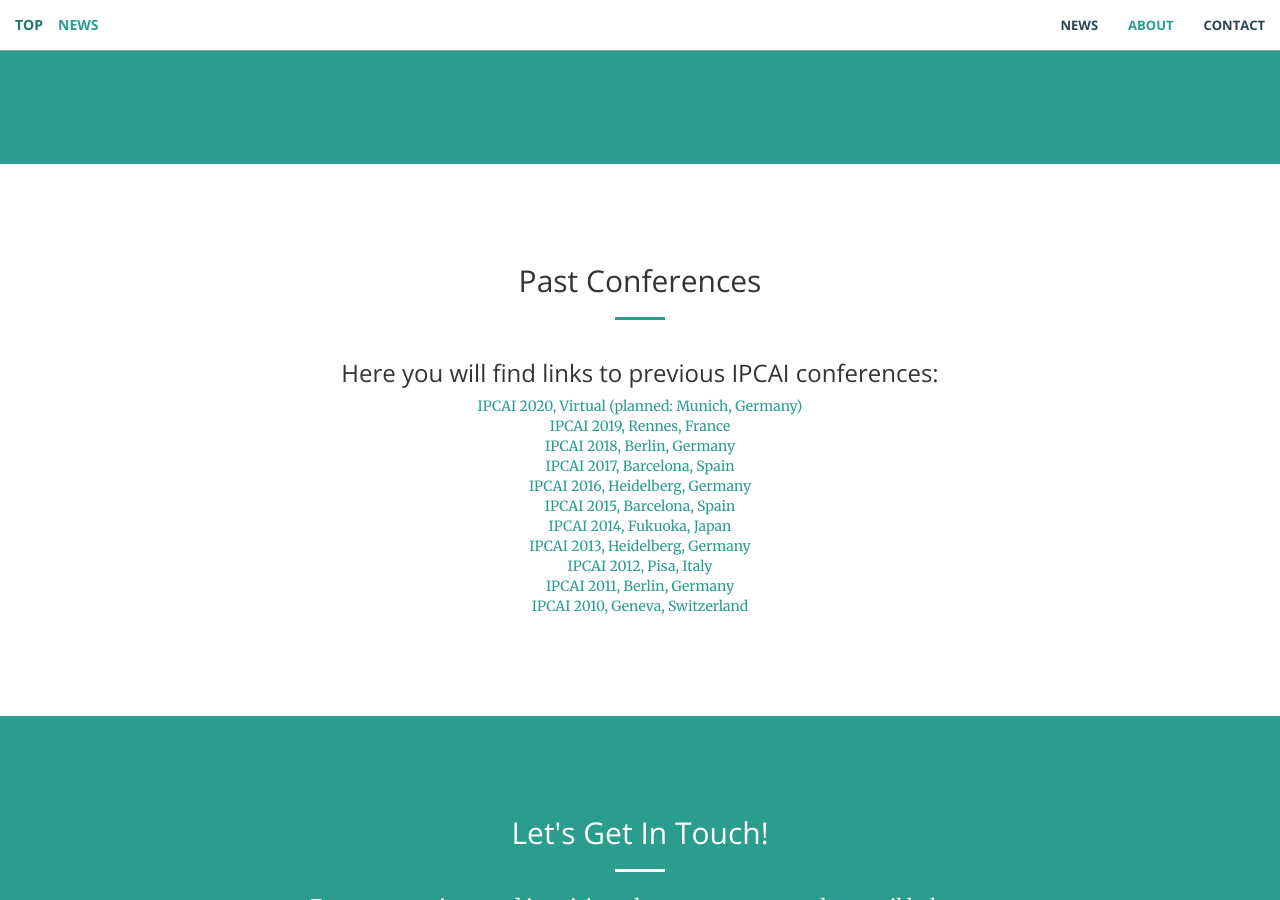
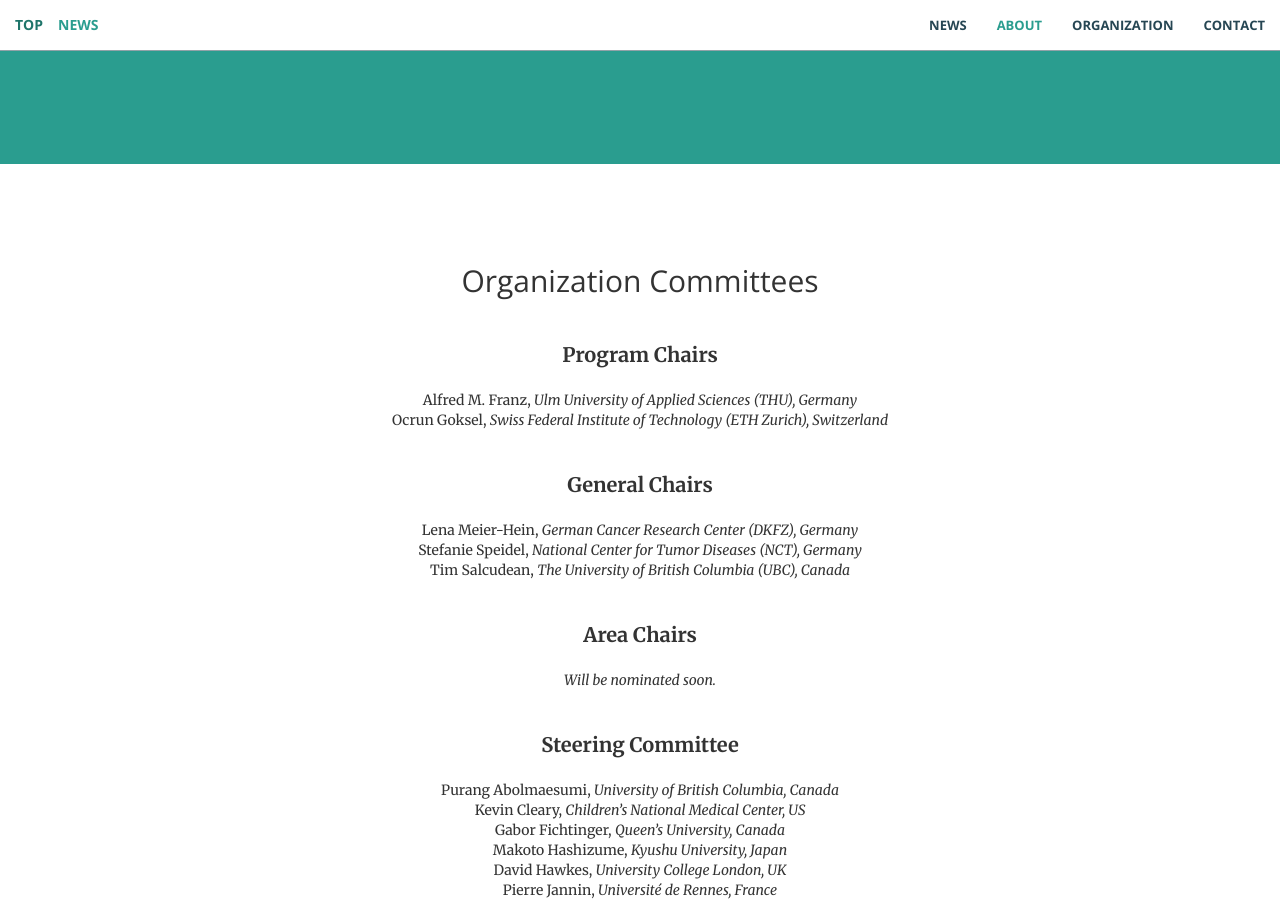
Before and after one commit to ipcai2021/ipcai2021.github.io, a Jekyll site: the page built from index.html, in a window 1280 px wide and 900 px high, scrolled down 1624 px. Built offline with Jekyll 4.4.1, drawn with Linux system fonts in a browser that asks for light colours; some of the changed text lies outside the part shown.

Commit message:
Updated information for IPCAI 2021, adapted formatting of the page

```diff
--- a/_includes/committees.html
+++ b/_includes/committees.html
@@ -1,155 +1,45 @@
-<section class="bg-primary" id="committees">
+<section id="committees">
         <div class="container">
             <div class="row">
                 <div class="col-lg-12 text-center">
                     <h2 class="section-heading">Organization Committees</h2>
                     <hr class="light">
+					<p><strong>Program Chairs</strong></p>
+					Alfred M. Franz, <em>Ulm University of Applied Sciences (THU), Germany</em></br>
+					Ocrun Goksel, <em>Swiss Federal Institute of Technology (ETH Zurich), Switzerland </em></br>
+					</br></br>
+					<p><strong>General Chairs</strong></p>
+
+					Lena Meier-Hein, <em>German Cancer Research Center (DKFZ), Germany</em></li></br>
+					Stefanie Speidel, <em>National Center for Tumor Diseases (NCT), Germany</em></li></br>
+					Tim Salcudean, <em>The University of British Columbia (UBC), Canada</em></li></br>
+					</br></br>
+
+					<p><strong>Area Chairs</strong></p>
+
+					<em>Will be nominated soon.</em></br>
+					</br></br>
+
+					<p><strong>Steering Committee</strong></p>
+					Purang Abolmaesumi, <em>University of British Columbia, Canada</em></br>
+					Kevin Cleary, <em>Children&#8217;s National Medical Center, US</em></br>
+					Gabor Fichtinger, <em>Queen’s University, Canada</em></br>
+					Makoto Hashizume, <em>Kyushu University, Japan</em></br>
+					David Hawkes, <em>University College London, UK</em></br>
+					Pierre Jannin, <em>Université de Rennes, France</em></br>
+					Leo Joskowicz, <em>The Hebrew University of Jerusalem, Israel</em></br>
+					Ron Kikinis, <em>Brigham and Women&#8217;s Hospital, US</em></br>
+					Heinz Lemke, <em>Technical University of Berlin &amp; IFCARS</em></br>
+					Parvin Mousavi, <em>Queen’s University, Canada</em></br>
+					Kensaku Mori, <em>Nagoya University, Japan</em></br>
+					Nassir Navab, <em>Technical University of Munich, Germany &amp; Johns Hopkins University, US</em></br>
+					Terry Peters, <em>Western University, Canada</em></br>
+					Ichiro Sakuma, <em>The University of Tokyo, Japan</em></br>
+					Danail Stoyanov, <em>University College London, UK</em>
+					Russell Taylor, <em>Johns Hopkins University, US</em></br>
+					</br></br>
                 </div>
             </div>
         </div>
 
-
-    <div class="container">
-            <div class="row">
-            <div class="col-lg-12">
-            <h3>
-                    <b>Program Chairs</b>: Ocrun Goksel, Alfred Franz<br><br>
-
-                    <b>General Chairs</b>: Lena Meier-Hein, Stefanie Speidel, Tim Salcudean<br><br>
-
-					<!--
-                    <b>Program Board</b>: David Hawkes, Nassir Navab, Tim Salcudean, Russell Taylor<br><br>
-					-->
-
-					<!--
-                    <b>Steering Committee</b>: Purang Abolmaesumi, Kevin Cleary, Gabor Fichtinger, Makoto Hashizume, David Hawkes, Pierre Jannin, Leo Joskowicz, Ron Kikinis, Heinz Lemke, Kensaku Mori, Nassir Navab, Terry Peters, Ichiro Sakuma, Tim Salcudean, Dan Stoyanov, Gábor Székely, Russell Taylor, Guang-Zhong Yang<br><br>
-					-->
-
-					<!--
-                    <b>Area Chairs</b>: Adrien Bartoli, Alfred Franz, Amber Simpson, Amir Tahmasebi, Andrew Wiles, Caroline Essert, Chee-Kong Chui, Ilker Hacihaliloglu, Ingerid Reinertsen, Junchen Wang, Ka-Wai Kwok, Mahdi Azizian, Matthieu Chabanas, Menglong Ye, Nicola Rieke, Nicolas Padoy, Sandrine Voros, Siyang Zuo, Stamatia Giannarou, Toby Collins.
-					-->
-
-                    <!--
-                    <table style="width:100%">
-                        <tr>
-                            <td>Adrien</td>
-                            <td>Bartoli</td>
-                            <td>Université Clermont Auvergne</td>
-                            <td>France</td>
-                        </tr>
-                        <tr>
-                            <td>Alfred</td>
-                            <td>Franz</td>
-                            <td>Hochschule Ulm</td>
-                            <td>Germany</td>
-                        </tr>
-                        <tr>
-                            <td>Amber</td>
-                            <td>Simpson</td>
-                            <td>Memorial Sloan Kettering Cancer Center</td>
-                            <td>USA</td>
-                        </tr>
-                        <tr>
-                            <td>Amir</td>
-                            <td>Tahmasebi</td>
-                            <td>Phillips Research</td>
-                            <td>USA</td>
-                        </tr>
-                        <tr>
-                            <td>Andrew</td>
-                            <td>Wiles</td>
-                            <td>Northern Digitial Inc.</td>
-                            <td>Canada</td>
-                        </tr>
-                        <tr>
-                            <td>Caroline</td>
-                            <td>Essert</td>
-                            <td>Université de Strasbourg / ICUBE</td>
-                            <td>France</td>
-                        </tr>
-                        <tr>
-                            <td>Chee-Kong</td>
-                            <td>Chui</td>
-                            <td>National University of Singapore</td>
-                            <td>Singapore</td>
-                        </tr>
-                        <tr>
-                            <td>Ingerid</td>
-                            <td>Reinertsen</td>
-                            <td>SINTEF</td>
-                            <td>Norway</td>
-                        </tr>
-                        <tr>
-                            <td>Junchen</td>
-                            <td>Wang</td>
-                            <td>Beihang University</td>
-                            <td>China</td>
-                        </tr>
-                        <tr>
-                            <td>Ka-Wai</td>
-                            <td>Kwok</td>
-                            <td>University of Hong Kong</td>
-                            <td>Hong Kong, China</td>
-                        </tr>
-                        <tr>
-                            <td>Mahdi</td>
-                            <td>Azizian</td>
-                            <td>Intuitive Surgical</td>
-                            <td>USA</td>
-                        </tr>
-                        <tr>
-                            <td>Matthieu</td>
-                            <td>Chabanas</td>
-                            <td>University of Grenoble Alpes/Grenoble INP Institute of Technology</td>
-                            <td>France</td>
-                        </tr>
-                        <tr>
-                            <td>Menglong</td>
-                            <td>Ye</td>
-                            <td>Auris Health, Inc.</td>
-                            <td>USA</td>
-                        </tr>
-                        <tr>
-                            <td>Nicola</td>
-                            <td>Rieke</td>
-                            <td>NVIDIA</td>
-                            <td>USA</td>
-                        </tr>
-                        <tr>
-                            <td>Nicolas</td>
-                            <td>Padoy</td>
-                            <td>IHU-Strasbourg</td>
-                            <td>France</td>
-                        </tr>
-                        <tr>
-                            <td>Sandrine</td>
-                            <td>Voros</td>
-                            <td>INSERM</td>
-                            <td>France</td>
-                        </tr>
-                        <tr>
-                            <td>Siyang</td>
-                            <td>Zuo</td>
-                            <td>Tianjin University</td>
-                            <td>China</td>
-                        </tr>
-                        <tr>
-                            <td>Stamatia</td>
-                            <td>Giannarou</td>
-                            <td>Imperial College London</td>
-                            <td>UK</td>
-                        </tr>
-                        <tr>
-                            <td>Toby</td>
-                            <td>Collins</td>
-                            <td>IRCAD</td>
-                            <td>France</td>
-                        </tr>
-                       </table>
-                       -->
-                    </h3><br><br>
-            </div>
-            </div>
-            </div>
-
     </section>
--- a/_includes/contact.html
+++ b/_includes/contact.html
@@ -4,13 +4,14 @@
             <div class="col-lg-8 col-lg-offset-2 text-center">
                 <h2 class="section-heading">Let's Get In Touch!</h2>
                 <hr class="light">
-                <p>For any questions and inquiries, please contact us at the email below:</p>
-            </div>
-            <div class="col-lg-2 col-lg-offset-1 text-center">
-                <a href="mailto:{{site.email}}">
-                <i class="fa fa-envelope-o fa-3x wow bounceIn" data-wow-delay=".1s"></i>
-                   <!-- <p>{{ site.email }}</p> -->
-                </a>
+                <p>For any questions and inquiries, please contact us at the email below:</br></br>
+					<a href="mailto:{{site.email}}">
+					<i class="fa fa-envelope-o fa-3x wow bounceIn" data-wow-delay=".1s">
+					</i>
+					</a>
+					</br>
+					{{ site.email }}
+				</p>
             </div>
         </div>
     </div>
--- a/_includes/nav.html
+++ b/_includes/nav.html
@@ -21,12 +21,10 @@
                 <li>
                     <a class="page-scroll" href="#about" style="color: $theme-primary">About</a>
                 </li>
-                <!--
+				<!--
                 <li>
                     <a class="page-scroll" href="#dates" style="color: rgb(255,69,0)">Dates</a>
                 </li>
-				-->
-				<!--
                 <li>
                     <a class="page-scroll" href="#program" style="color: rgb(255,69,0)">Program</a>
                 </li>
@@ -43,10 +41,10 @@
                 <li>
                     <a class="page-scroll" href="#venue" style="color: rgb(255,69,0)">Venue</a>
                 </li>
+				-->
                 <li>
                         <a class="page-scroll" href="#committees" style="color: $theme-primary">Organization</a>
                     </li>
-				-->
                 <li>
                     <a class="page-scroll" href="#contact" style="color: $theme-primary">Contact</a>
                 </li>
--- a/_includes/past.html
+++ b/_includes/past.html
@@ -3,15 +3,7 @@
         <div class="row">
             <div class="col-lg-12 text-center">
                 <h2 class="section-heading">Past Conferences</h2>
-                <hr class="primary">
-            </div>
-        </div>
-    </div>
-    <div class="container">
-    <div class="row">
-    <div class="col-lg-8 col-lg-offset-2 text-center">
-    <h3>Here you will find links to previous IPCAI conferences:</h3>
-
+                <hr class="light">
 				<a href="https://ilkerhac.wixsite.com/ipcai2020/" target="_blank">IPCAI 2020, Virtual (planned: Munich, Germany)</a></br>
 				<a href="https://ipcai2019.github.io/" target="_blank">IPCAI 2019, Rennes, France</a></br>
 				<a href="https://www.ipcai2018.org" target="_blank">IPCAI 2018, Berlin, Germany</a></br>
@@ -26,5 +18,4 @@
             </div>
         </div>
     </div>
-
 </section>
--- a/_layouts/front.html
+++ b/_layouts/front.html
@@ -8,8 +8,9 @@
   {% include header.html %}
   {% include news.html %}
   {% include about.html %}
+  {% include committees.html %}
+  {% include contact.html %}
   {% include past.html %}
-  {% include contact.html %}
   {% include scripts.html %}
 </body>
 
```
Lines whose indentation alone changed are shown as unchanged.
